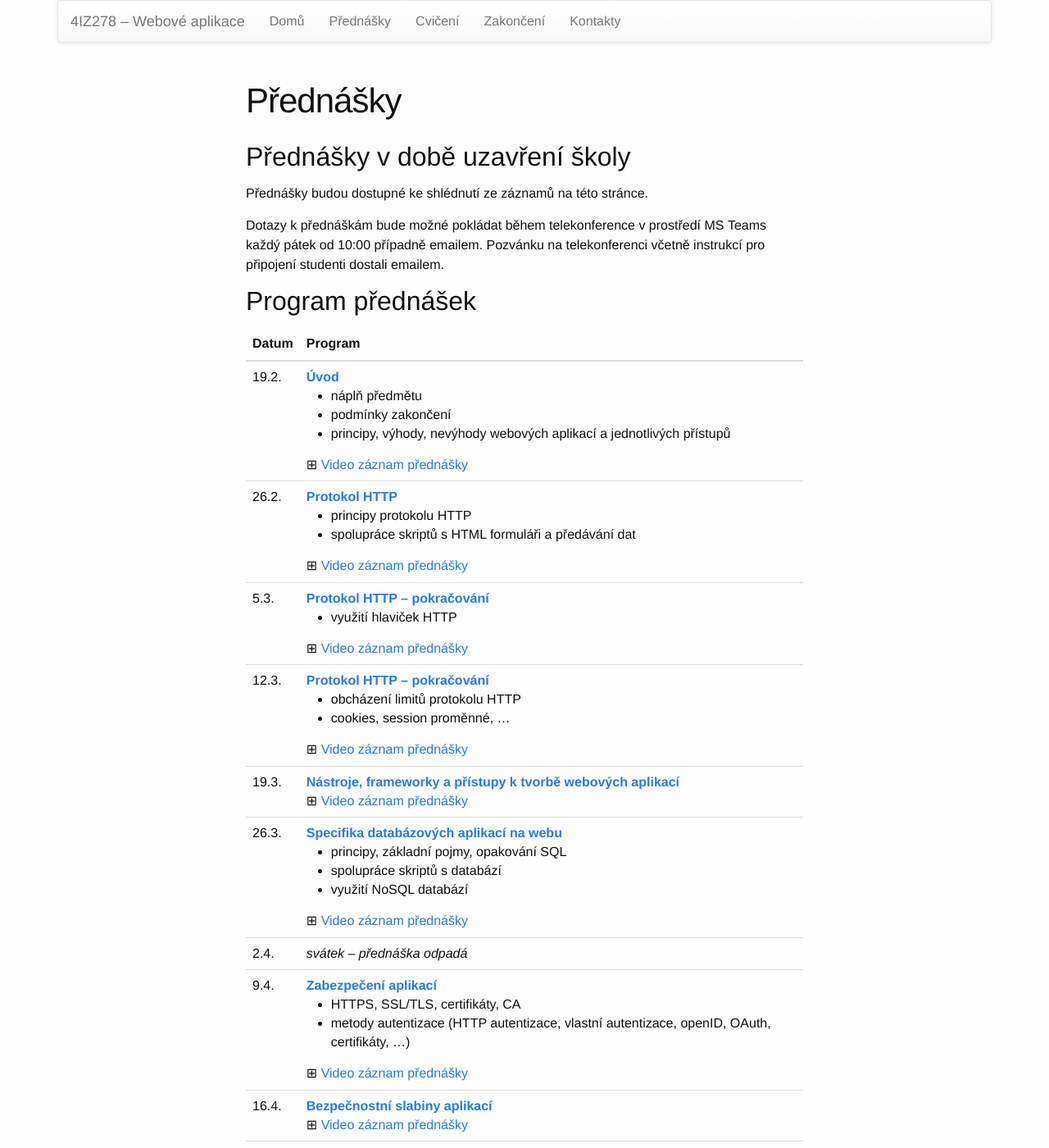
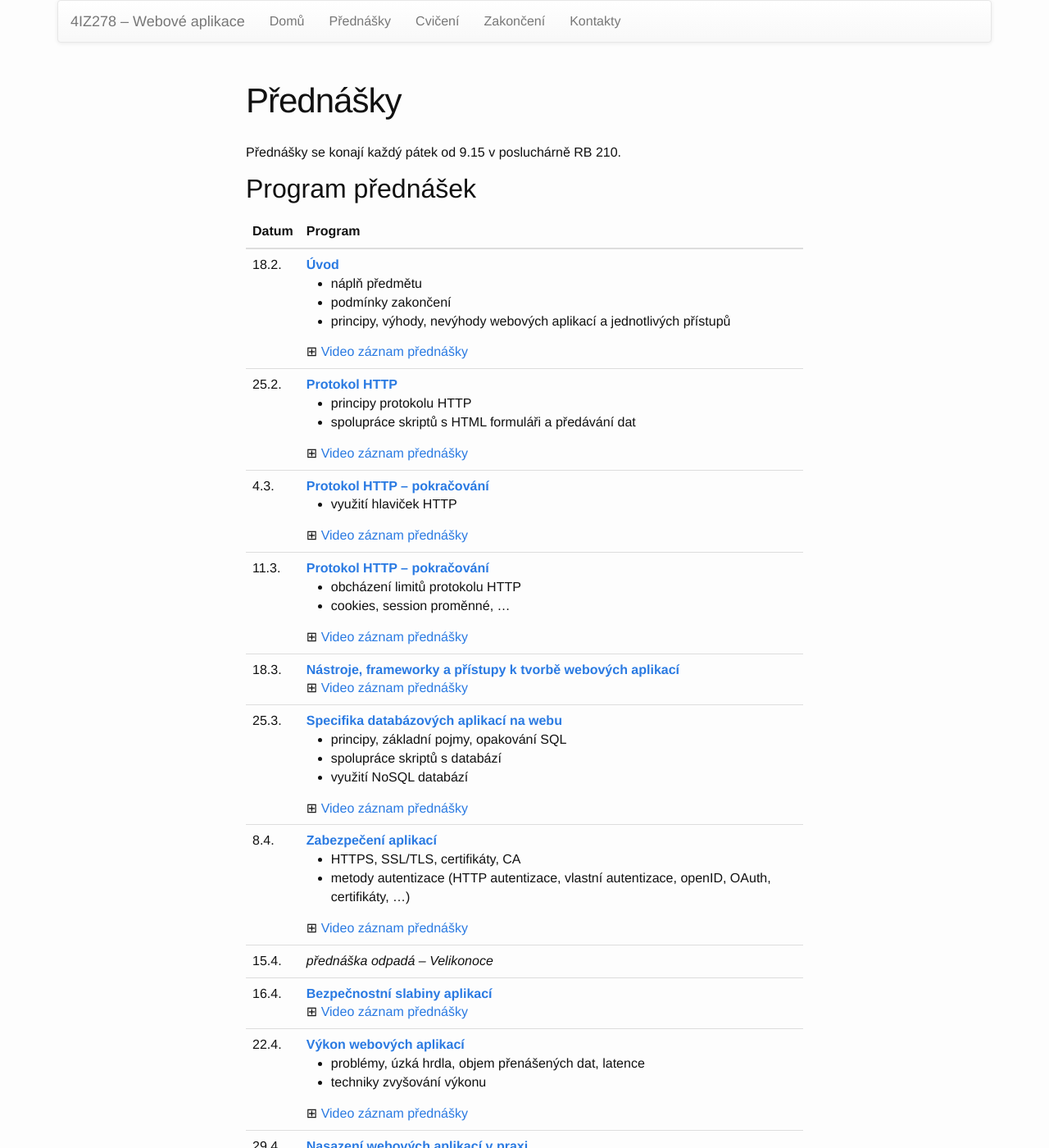
Before and after one commit to 4iz278/4iz278.github.io, a Jekyll site: the page built from prednasky/index.html, in a window 1280 px wide and 1400 px high. Shown: the whole window at 82% size. Built offline with Jekyll 4.4.1, drawn with Linux system fonts in a browser that asks for light colours; nearby versions of some CDN libraries; some of the changed text lies outside the part shown.

Commit message:
Aktualizace na další semestr

```diff
--- a/prednasky/index.html
+++ b/prednasky/index.html
@@ -3,10 +3,9 @@ layout: page
 title: Přednášky
 ---
 
+<p>Přednášky se konají každý pátek od 9.15 v posluchárně RB&nbsp;210.</p>
+
 <!--
-<p>Přednášky se konají každý pátek od 9.15 v posluchárně RB&nbsp;210.</p>
--->
-
 <h2>Přednášky v době uzavření školy</h2>
 
 <p>Přednášky budou dostupné ke shlédnutí ze záznamů na této
@@ -16,6 +15,7 @@ stránce.</p>
 v prostředí MS Teams každý pátek od 10:00 případně emailem. Pozvánku
 na telekonferenci včetně instrukcí pro připojení studenti dostali
 emailem.</p>
+-->
 
 <h2>Program přednášek</h2>
 
@@ -28,7 +28,7 @@ emailem.</p>
   </thead>
   <tbody>
     <tr>
-      <td>19.2.</td>
+      <td>18.2.</td>
       <td>
         <strong><a href="http://www.kosek.cz/vyuka/4iz278/prednasky/uvod/">Úvod</a></strong>
         <ul>
@@ -43,7 +43,7 @@ emailem.</p>
       </td>
     </tr>
     <tr>
-      <td>26.2.</td>
+      <td>25.2.</td>
       <td><strong><a href="http://www.kosek.cz/vyuka/4iz278/prednasky/http/">Protokol HTTP</a></strong>
         <ul>
           <li>principy protokolu HTTP</li>
@@ -56,7 +56,7 @@ emailem.</p>
       </td>
     </tr>
     <tr>
-      <td>5.3.</td>
+      <td>4.3.</td>
       <td><strong><a href="http://www.kosek.cz/vyuka/4iz278/prednasky/http/">Protokol HTTP – pokračování</a></strong>
         <ul>
           <li>využití hlaviček HTTP </li>
@@ -68,7 +68,7 @@ emailem.</p>
       </td>
     </tr>
     <tr>
-      <td>12.3.</td>
+      <td>11.3.</td>
       <td><strong><a href="http://www.kosek.cz/vyuka/4iz278/prednasky/http/">Protokol HTTP – pokračování</a></strong>
         <ul>
           <li>obcházení limitů protokolu HTTP</li>
@@ -81,7 +81,7 @@ emailem.</p>
       </td>
     </tr>
     <tr>
-      <td>19.3.</td>
+      <td>18.3.</td>
       <td><strong><a href="http://www.kosek.cz/vyuka/4iz278/prednasky/prostredi/">Nástroje, frameworky a přístupy k tvorbě webových aplikací</a></strong>
         <details>
           <summary>Video záznam přednášky</summary>
@@ -90,7 +90,7 @@ emailem.</p>
       </td>
     </tr>
     <tr>
-      <td>26.3.</td>
+      <td>25.3.</td>
       <td><strong><a href="http://www.kosek.cz/vyuka/4iz278/prednasky/databaze/">Specifika databázových aplikací na webu</a></strong>
         <ul>
           <li>principy, základní pojmy, opakování SQL </li>
@@ -104,11 +104,7 @@ emailem.</p>
       </td>
     </tr>
     <tr>
-      <td>2.4.</td>
-      <td><em>svátek &ndash; přednáška odpadá</em></td>
-    </tr>
-    <tr>
-      <td>9.4.</td>
+      <td>8.4.</td>
       <td><strong><a href="http://www.kosek.cz/vyuka/4iz278/prednasky/bezpecnost/">Zabezpečení aplikací</a></strong>
         <ul>
           <li>HTTPS, SSL/TLS, certifikáty, CA </li>
@@ -121,6 +117,10 @@ emailem.</p>
       </td>
     </tr>
     <tr>
+      <td>15.4.</td>
+      <td><em>přednáška odpadá &ndash; Velikonoce</em></td>
+    </tr>
+    <tr>
       <td>16.4.</td>
       <td><strong><a href="http://www.kosek.cz/vyuka/4iz278/prednasky/bezpecnost/">Bezpečnostní slabiny aplikací</a></strong>
         <details>
@@ -130,7 +130,7 @@ emailem.</p>
       </td>
     </tr>
     <tr>
-      <td>23.4.</td>
+      <td>22.4.</td>
       <td><strong><a href="http://www.kosek.cz/vyuka/4iz278/prednasky/vykon/">Výkon webových aplikací</a></strong>
         <ul>
           <li>problémy, úzká hrdla, objem přenášených dat, latence </li>
@@ -143,7 +143,7 @@ emailem.</p>
       </td>
     </tr>
     <tr>
-      <td>30.4.</td>
+      <td>29.4.</td>
       <td><strong><a href="http://www.kosek.cz/vyuka/4iz278/prednasky/nasazeni/">Nasazení webových aplikací v praxi</a></strong>
         <ul>
           <li>registrace domény</li>
```
Also changed, not shown: other parts of prednasky/index.html (+3 -3 lines).
